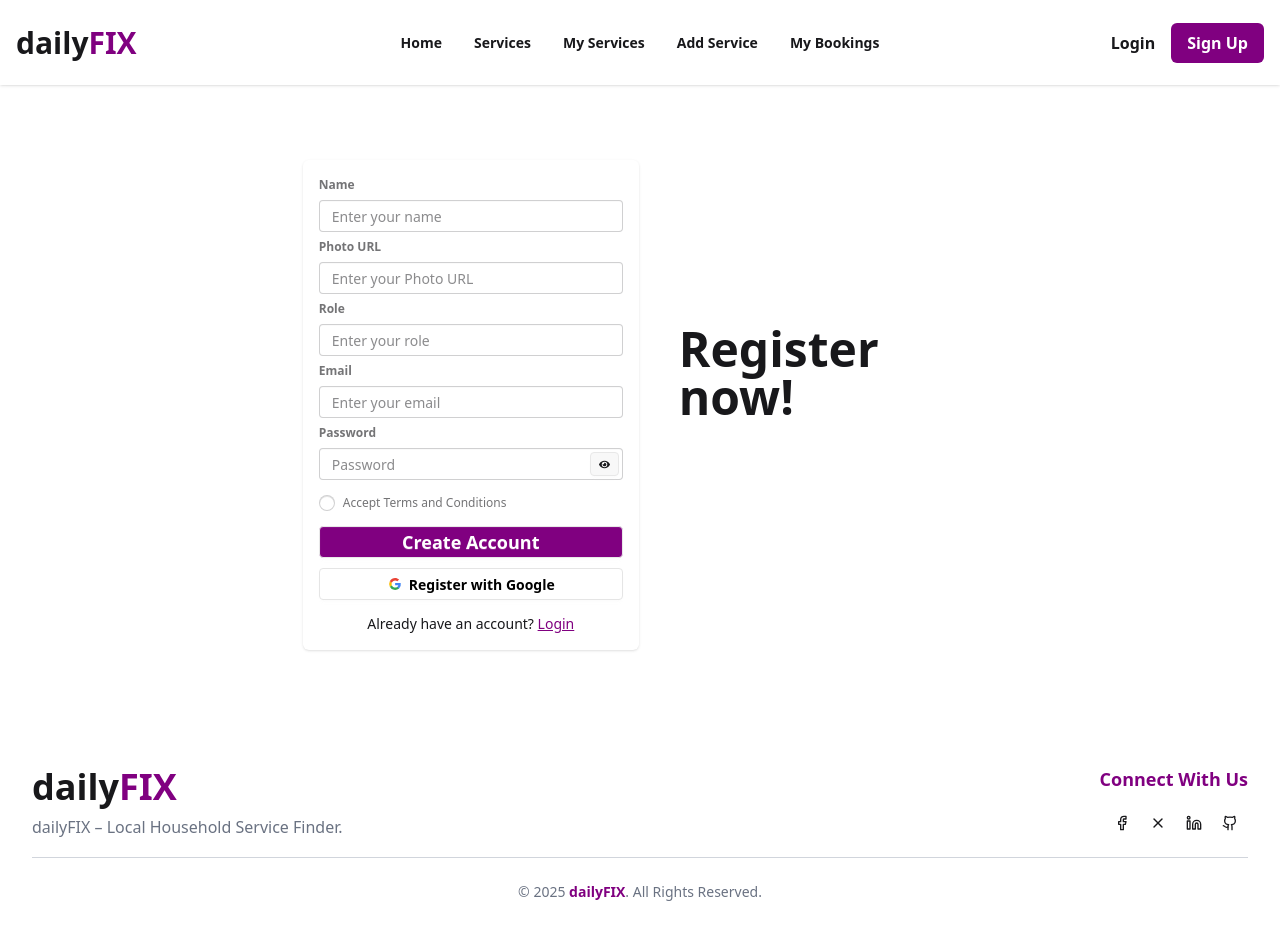
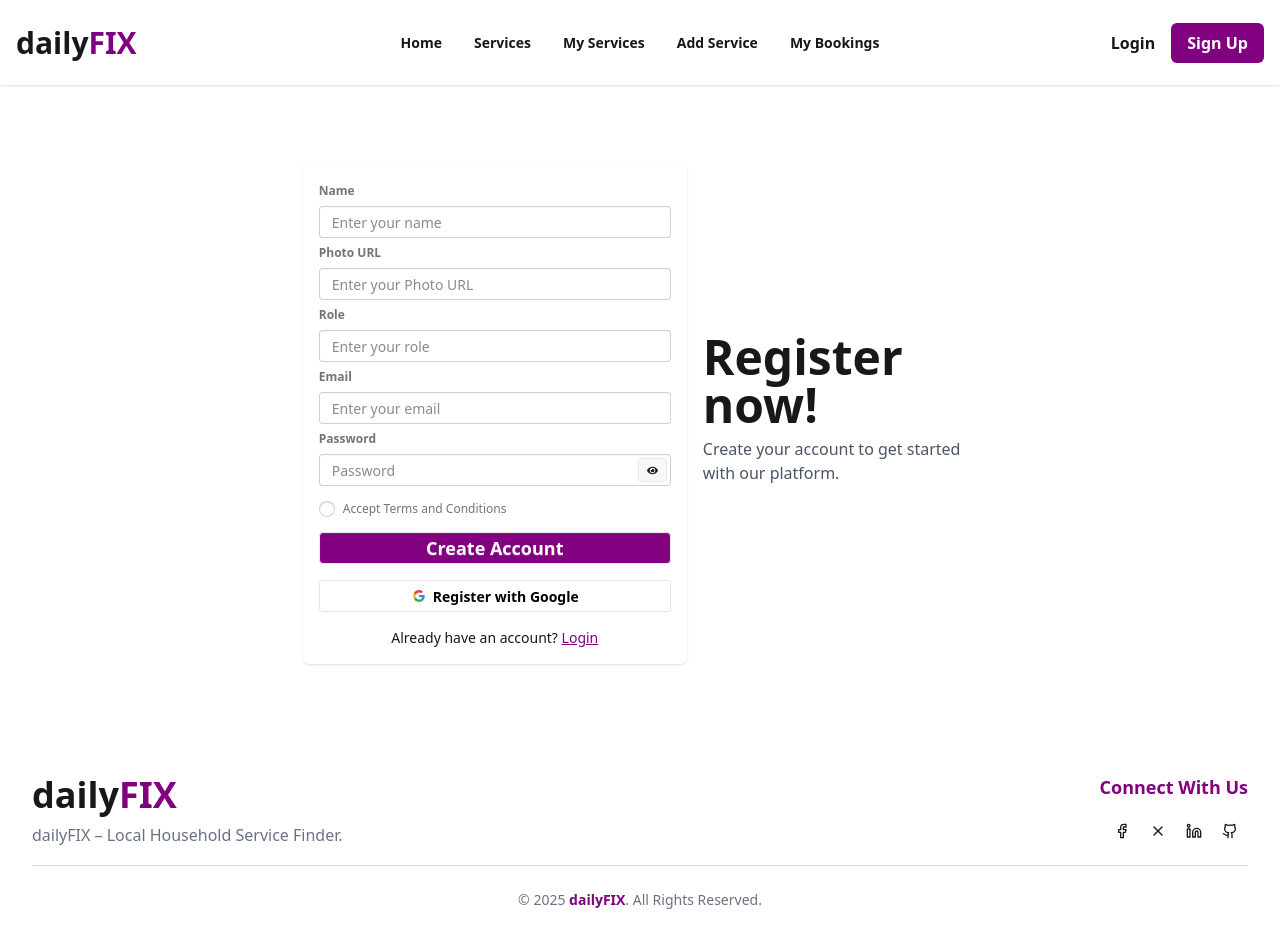
Before and after one commit to tanjirultusher/DailyFix-Client, a React (Vite) app: page /register in a window 1280 px wide. Built offline with nearby package versions, Linux system fonts and the light colour scheme; no server answers.

Commit message:
Fix issues pointed out in assignment feedback

```diff
--- a/src/Pages/ServiceDetail.jsx
+++ b/src/Pages/ServiceDetail.jsx
@@ -1,5 +1,5 @@
 import React, { useContext, useEffect, useRef, useState } from "react";
-import { useParams } from "react-router-dom";
+import { useNavigate, useParams } from "react-router-dom";
 import { servicesPromise } from "./Services";
 import Swal from "sweetalert2";
 import { AuthContext } from "../contexts/AuthContext";
@@ -15,6 +15,8 @@ const ServiceDetail = () => {
   const [reviews, setReviews] = useState([]);
   const [rating, setRating] = useState(0);
   const [hoverRating, setHoverRating] = useState(0);
+  const navigate = useNavigate();
+
 
   useEffect(() => {
     document.title = "Service Details";
@@ -156,12 +158,15 @@ const ServiceDetail = () => {
               Book Now
             </button>
 
+            {user?.email ? (
               <dialog
                 ref={bookingModalRef}
                 className="modal modal-bottom sm:modal-middle"
               >
                 <div className="modal-box">
-                <h3 className="font-bold text-lg mb-2">Confirm Your Booking</h3>
+                  <h3 className="font-bold text-lg mb-2">
+                    Confirm Your Booking
+                  </h3>
                   <form onSubmit={handleBookingSubmit}>
                     <fieldset className="fieldset space-y-3">
                       <label className="label">User Email</label>
@@ -271,6 +276,9 @@ const ServiceDetail = () => {
                   </div>
                 </div>
               </dialog>
+            ) : (
+              navigate("/login")
+            )}
           </div>
         </div>
 
@@ -301,7 +309,9 @@ const ServiceDetail = () => {
                   ))}
                 </div>
 
-                <p className="text-sm text-gray-700">{rev.review || "No review"}</p>
+                <p className="text-sm text-gray-700">
+                  {rev.review || "No review"}
+                </p>
               </div>
             ))}
           </div>
--- a/src/Pages/Services.jsx
+++ b/src/Pages/Services.jsx
@@ -52,7 +52,7 @@ const Services = () => {
               />
             </figure>
             <div className="card-body items-center text-center">
-              <h2 className="card-title">{service._id}</h2>
+              <h2 className="card-title">{service.serviceTitle}</h2>
               <p className="text-gray-500 text-sm">{service.description}</p>
               <Link to={`/service/${service._id}`}>
                 <div className="card-actions mt-1">
--- a/src/components/Register.jsx
+++ b/src/components/Register.jsx
@@ -143,18 +143,18 @@ const Register = () => {
   });
 
   return (
-    <div className="hero min-h-[80vh]">
+    <div className="hero min-h-[80vh] mt-2">
       <div className="hero-content flex-col lg:flex-row-reverse">
         <div className="text-center lg:text-left">
           <h1 className="text-5xl font-bold">Register now!</h1>
-          <p className="py-2 text-white">
+          <p className="py-2 text-gray-600">
             Create your account to get started with our platform.
           </p>
         </div>
         <div className="card bg-base-100 w-full max-w-sm shrink-0">
-          <div className="card-body">
+          <div className="card-body shadow-sm p-4 rounded-md">
             <form onSubmit={handleRegister}>
-              <fieldset className="fieldset shadow-sm p-4 rounded-md">
+              <fieldset className="fieldset">
                 {/* name field */}
                 <label className="label font-semibold">Name</label>
                 <input
@@ -223,7 +223,15 @@ const Register = () => {
                   Create Account
                 </button>
 
-                <button
+
+              </fieldset>
+
+              {success && (
+                <p className="text-green-500">User created successfully!</p>
+              )}
+              {error && <p className="text-red-500">{error}</p>}
+            </form>
+            <button
                   onClick={handleGoogleSignUp}
                   className="btn bg-white text-black border-[#e5e5e5] mt-1 h-8"
                 >
@@ -263,13 +271,6 @@ const Register = () => {
                     Login
                   </Link>
                 </p>
-              </fieldset>
-
-              {success && (
-                <p className="text-green-500">User created successfully!</p>
-              )}
-              {error && <p className="text-red-500">{error}</p>}
-            </form>
           </div>
         </div>
       </div>
--- a/src/main.jsx
+++ b/src/main.jsx
@@ -55,7 +55,7 @@ const router = createBrowserRouter([
       },
       {
         path: '/service/:_id',
-        element: <PrivateRoute><ServiceDetail></ServiceDetail></PrivateRoute>
+        Component: ServiceDetail
       },
       {
         path: "*",
```
Lines whose indentation alone changed are shown as unchanged.
